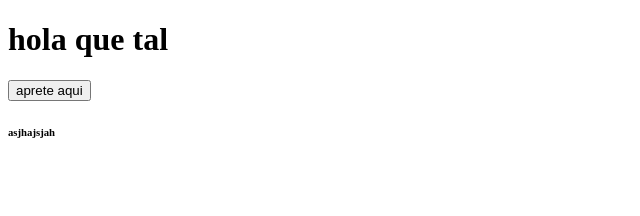
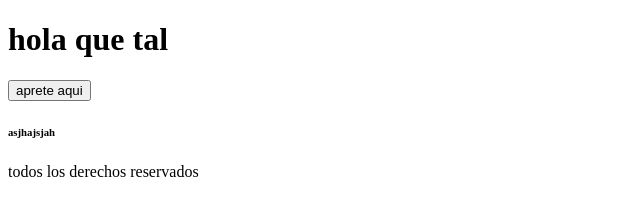
Before and after one commit to branflores/prueba-kathy, a plain HTML site: page index.html in a window 1280 px wide. Shown: the whole page, without its empty margins (0-640 px from the left). Drawn offline with Linux system fonts and the light colour scheme.

Commit message:
buir a gitpush

```diff
--- a/index.html
+++ b/index.html
@@ -13,5 +13,8 @@
         <button> aprete aqui</button>
         <h6> asjhajsjah</h6>
     </main>
+    <footer>
+        todos los derechos reservados
+    </footer>
 </body>
 </html>
```
